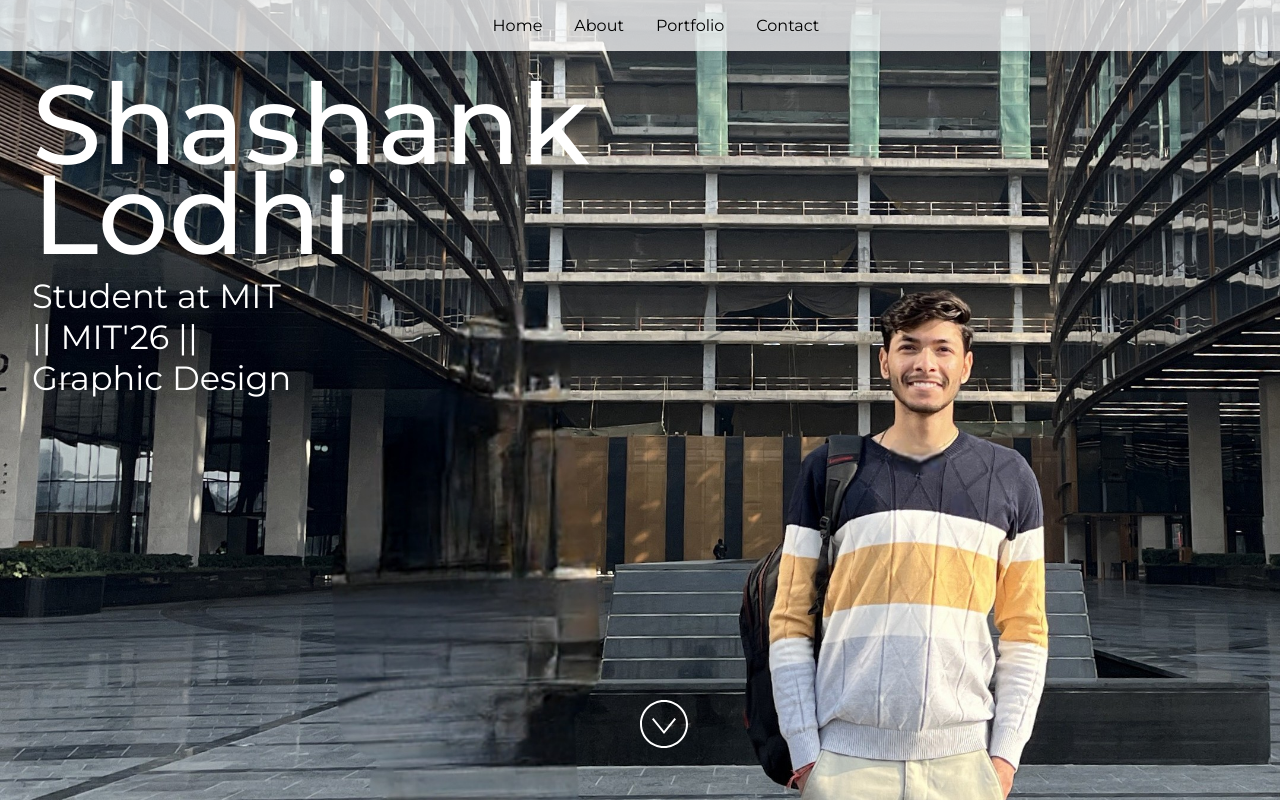
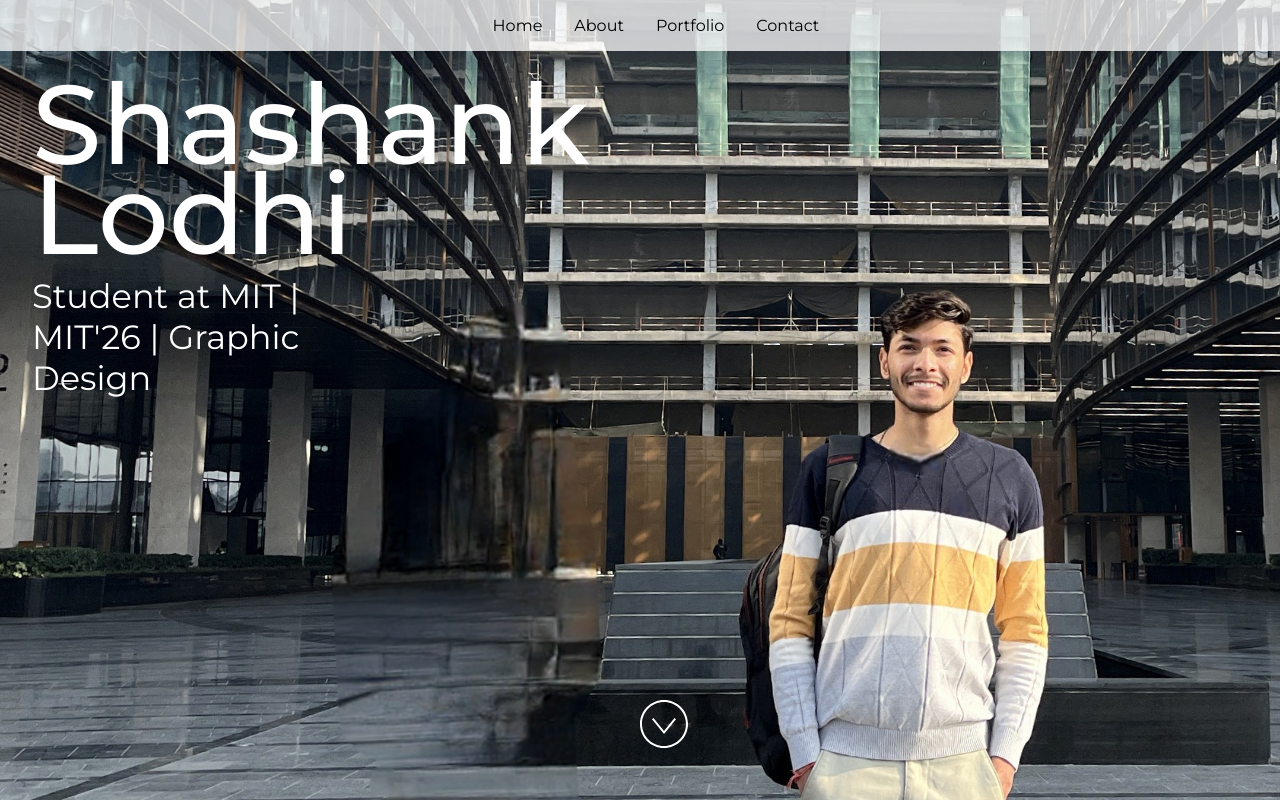
Before and after one commit to ShashankRajput90/my-portfolio-repo, a React (Vite) app: page / in a window 1280 px wide. Built offline with nearby package versions, Linux system fonts and the light colour scheme.

Commit message:
Final Changes Done !

```diff
--- a/src/App.jsx
+++ b/src/App.jsx
@@ -25,7 +25,7 @@ import "./styles.css";
  */
 const siteProps = {
   name: "Shashank Lodhi",
-  title: "Student at MIT || MIT'26 || Graphic Design",
+  title: "Student at MIT | MIT'26 | Graphic Design",
   email: "rajputshashank9012@gmail.com",
   gitHub: "ShashankRajput90",
   instagram: "Shashankrajput90",
```
